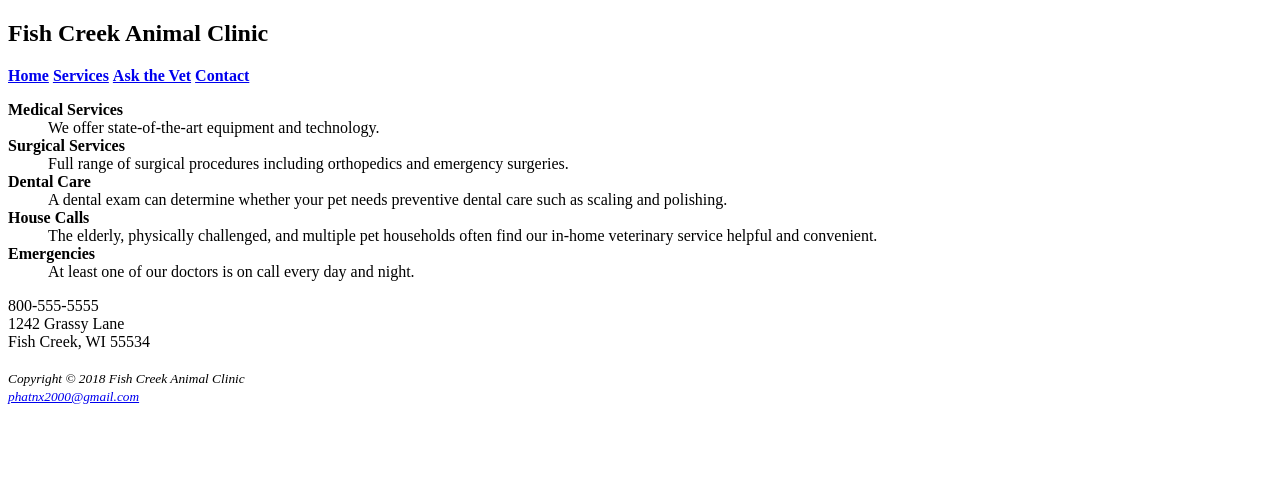
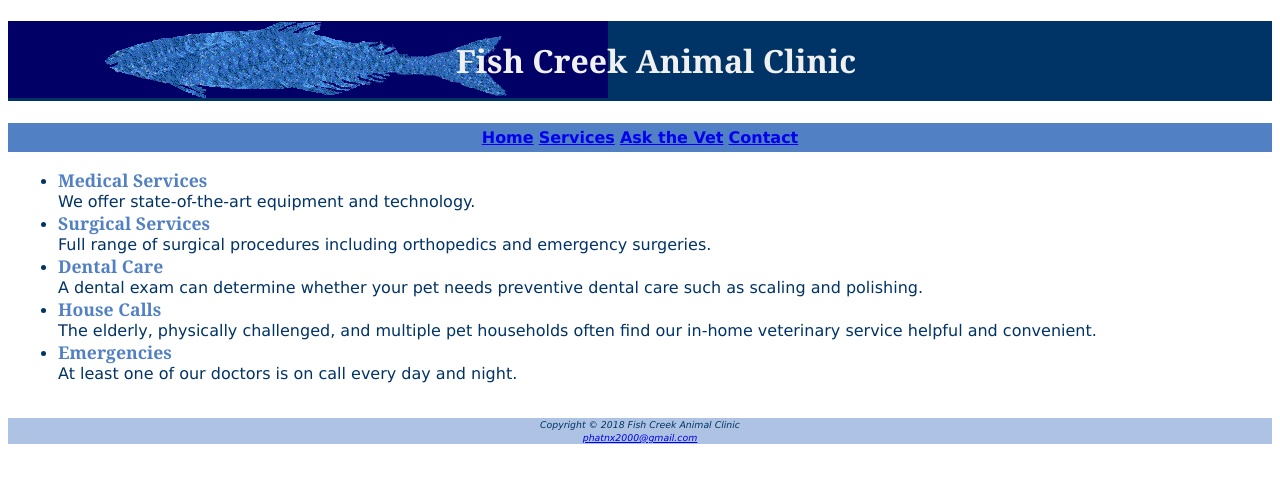
Before and after one commit to rikai-academy/RA02_Fish_Creek_Animal_Clinic_XuanPhat, a plain HTML site: page services.html in a window 1280 px wide. Drawn offline with Linux system fonts and the light colour scheme.

Commit message:
update fish_creek_animal_clinic buoi 3

```diff
--- /dev/null
+++ b/fishcreek.css
@@ -0,0 +1,55 @@
+body {
+  background-color: #ffffff;
+  color: #003366;
+  font-family: Verdana, Arial, sans-serif;
+}
+header {
+  background-color: #003366;
+  color: #f0f0f0;
+  font-family: Georgia, 'Times New Roman', Times, serif;
+  background-image: url('./image/bigfish.gif');
+  background-size: auto;
+  text-align: center;
+  background-repeat: no-repeat;
+}
+h1 {
+  line-height: 250%;
+  text-indent: 1em;
+}
+nav a {
+  font-weight: bold;
+}
+nav {
+  text-align: center;
+  background-color: #5280c5;
+  padding: 5px;
+}
+main {
+  padding-left: 10px;
+  padding-right: 10px;
+}
+main dt {
+  color: #5280c5;
+  font-size: 1.1em;
+  font-weight: bold;
+  font-family: Georgia, 'Times New Roman', serif;
+}
+main ul li strong {
+  color: #5280c5;
+  font-size: 1.1em;
+  font-weight: bold;
+  font-family: Georgia, 'Times New Roman', serif;
+}
+
+footer {
+  font-size: 0.7em;
+  font-style: italic;
+  text-align: center;
+  background-color: #aec3e3;
+}
+#wrapper {
+  min-width: 700px;
+}
+img {
+  border: none;
+}
--- a/services.html
+++ b/services.html
@@ -4,11 +4,12 @@
     <meta charset="UTF-8" />
     <meta http-equiv="X-UA-Compatible" content="IE=edge" />
     <meta name="viewport" content="width=device-width, initial-scale=1.0" />
-    <title>JavaJam</title>
+    <title>Fish Creek Animal Clinic Services</title>
+    <link rel="stylesheet" href="fishcreek.css" />
   </head>
   <body>
     <header>
-      <h2>Fish Creek Animal Clinic</h2>
+      <h1>Fish Creek Animal Clinic</h1>
     </header>
     <nav>
       <a href="index.html"><b>Home</b></a>
@@ -17,37 +18,39 @@
       <a href="contact.html"><b>Contact</b></a>
     </nav>
     <main>
-      <dl>
-        <dt><b>Medical Services</b></dt>
-        <dd>We offer state-of-the-art equipment and technology.</dd>
-        <dt><b>Surgical Services</b></dt>
-        <dd>
+      <ul>
+        <li>
+          <strong>Medical Services</strong> <br />We offer state-of-the-art
+          equipment and technology.
+        </li>
+
+        <li>
+          <strong>Surgical Services</strong> <br />
           Full range of surgical procedures including orthopedics and emergency
           surgeries.
-        </dd>
-        <dt><b>Dental Care</b></dt>
-        <dd>
+        </li>
+        <li>
+          <strong>Dental Care</strong> <br />
           A dental exam can determine whether your pet needs preventive dental
           care such as scaling and polishing.
-        </dd>
-        <dt><b>House Calls</b></dt>
-        <dd>
+        </li>
+        <li>
+          <strong>House Calls</strong> <br />
           The elderly, physically challenged, and multiple pet households often
           find our in-home veterinary service helpful and convenient.
-        </dd>
-        <dt><b>Emergencies</b></dt>
-        <dd>At least one of our doctors is on call every day and night.</dd>
-      </dl>
-      <div>800-555-5555</div>
-      <div>1242 Grassy Lane</div>
-      <div>Fish Creek, WI 55534</div>
+        </li>
+        <li>
+          <strong>Emergencies</strong> <br />
+          At least one of our doctors is on call every day and night.
+        </li>
+      </ul>
     </main>
     <br />
     <footer>
       <small><i> Copyright © 2018 Fish Creek Animal Clinic</i></small>
       <br />
-      <a href="#"
-        ><small>
+      <a href="#">
+        <small>
           <i> phatnx2000@gmail.com</i>
         </small>
       </a>
```
Also changed, not shown: contact.html (+1 -1 lines), index.html (+16 -13 lines), menu.html (+3 -2 lines), image/askthevet.gif (added), image/bigfish.gif (added), image/contact.gif (added), image/fishcreeklogo.gif (added), image/gradientblue.jpg (added), image/home.gif (added), image/services.gif (added).
